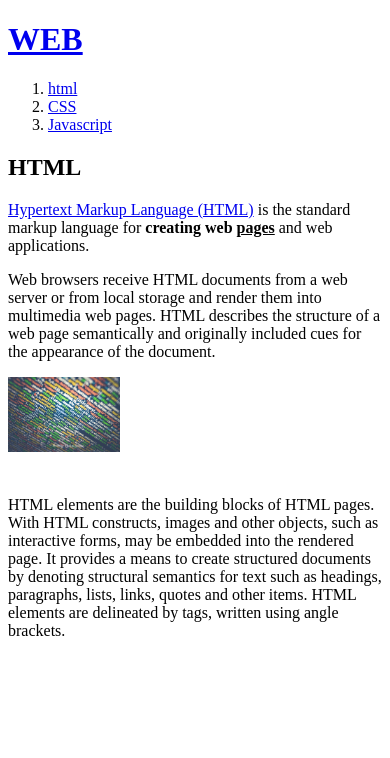
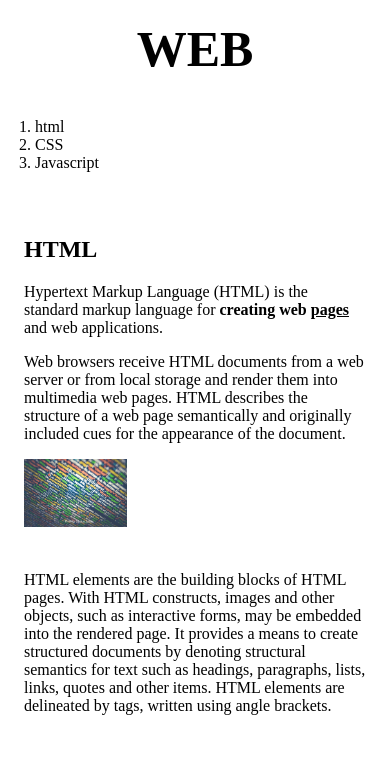
Before and after one commit to yeker12/HTML-CSS, a plain HTML site: page ex1.html in a window 390 px wide. Drawn offline with Linux system fonts and the light colour scheme.

Commit message:
Add files via upload

```diff
--- a/ex1.html
+++ b/ex1.html
@@ -3,18 +3,24 @@
 <head>
   <title>WEB-HTML</title>
   <meta charset="utf-8">
+  <link rel="stylesheet" href="style.css">
 </head>
+
 <body>
   <h1><a href="index.html">WEB</a></h1>
+<div id="grid">
   <ol>
     <li><a href="ex1.html">html</a></li>
     <li><a href="ex2.html">CSS</a></li>
     <li><a href="ex3.html">Javascript</a></li>
   </ol>
-  <h2>HTML</h2>
-  <p><a href="https://www.w3.org/TR/2011/WD-html5-20110405/" target="_blank" title="html5 specification">Hypertext Markup Language (HTML)</a> is the standard markup language for <strong>creating web <u>pages</u></strong> and web applications.</P>
-  <p>Web browsers receive HTML documents from a web server or from local storage and render them into multimedia web pages. HTML describes the structure of a web page semantically and originally included cues for the appearance of the document.</p>
-  <img src="img01.png" width="30%">
-  <p style="margin-top:40px;">HTML elements are the building blocks of HTML pages. With HTML constructs, images and other objects, such as interactive forms, may be embedded into the rendered page. It provides a means to create structured documents by denoting structural semantics for text such as headings, paragraphs, lists, links, quotes and other items. HTML elements are delineated by tags, written using angle brackets.</p>
+  <div id="article">
+    <h2>HTML</h2>
+    <p><a href="https://www.w3.org/TR/2011/WD-html5-20110405/" target="_blank" title="html5 specification">Hypertext Markup Language (HTML)</a> is the standard markup language for <strong>creating web <u>pages</u></strong> and web applications.</P>
+    <p>Web browsers receive HTML documents from a web server or from local storage and render them into multimedia web pages. HTML describes the structure of a web page semantically and originally included cues for the appearance of the document.</p>
+    <img src="img01.png" width="30%">
+    <p style="margin-top:40px;">HTML elements are the building blocks of HTML pages. With HTML constructs, images and other objects, such as interactive forms, may be embedded into the rendered page. It provides a means to create structured documents by denoting structural semantics for text such as headings, paragraphs, lists, links, quotes and other items. HTML elements are delineated by tags, written using angle brackets.</p>
+  </div>
+</div>
 </body>
 </html>
--- /dev/null
+++ b/style.css
@@ -0,0 +1,41 @@
+body{
+  margin: 0;
+}
+a {
+  color: black;
+  text-decoration: none;
+}
+h1 {
+   font-size: 50px;
+   text-align: center;
+   border-bottom: 1px solid gray;
+   margin: 0;
+   padding: 20px;
+}
+ol{
+  border-right:1px solid gray;
+  width: 100px;
+  margin:0;
+  padding:20px;
+}
+#grid{
+  display: grid;
+  grid-template-columns: 150px 1fr;
+}
+#grid ol{
+    padding-left: 35px;
+}
+#grid #article{
+  padding: 24px;
+}
+@media(max-width:550px){
+  #grid{
+    display: block;
+  }
+  ol{
+    border-right:none;
+  }
+  h1 {
+     border-bottom: none;
+  }
+}
```
Also changed, not shown: box.html (added, +21 -0 lines), ex2.html (+5 -0 lines), ex3.html (+5 -0 lines), grid.html (added, +23 -0 lines), index.html (+5 -0 lines), mediaquery.html (added, +24 -0 lines).
